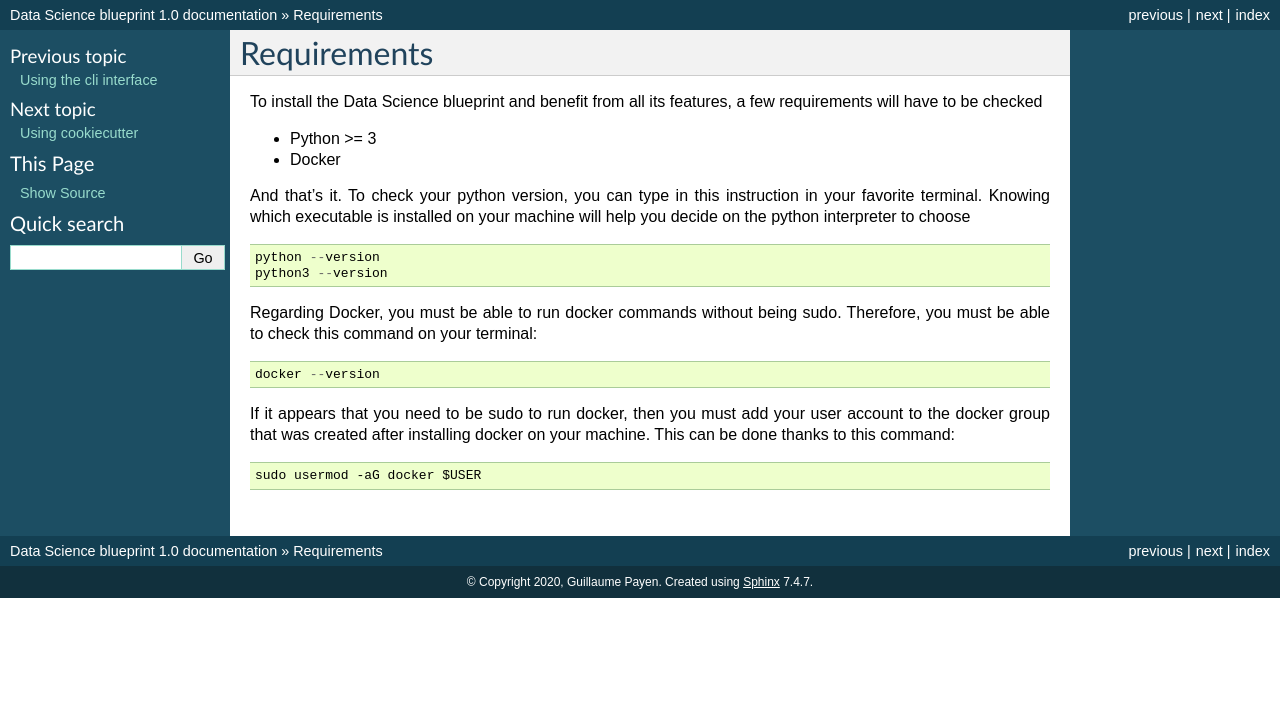
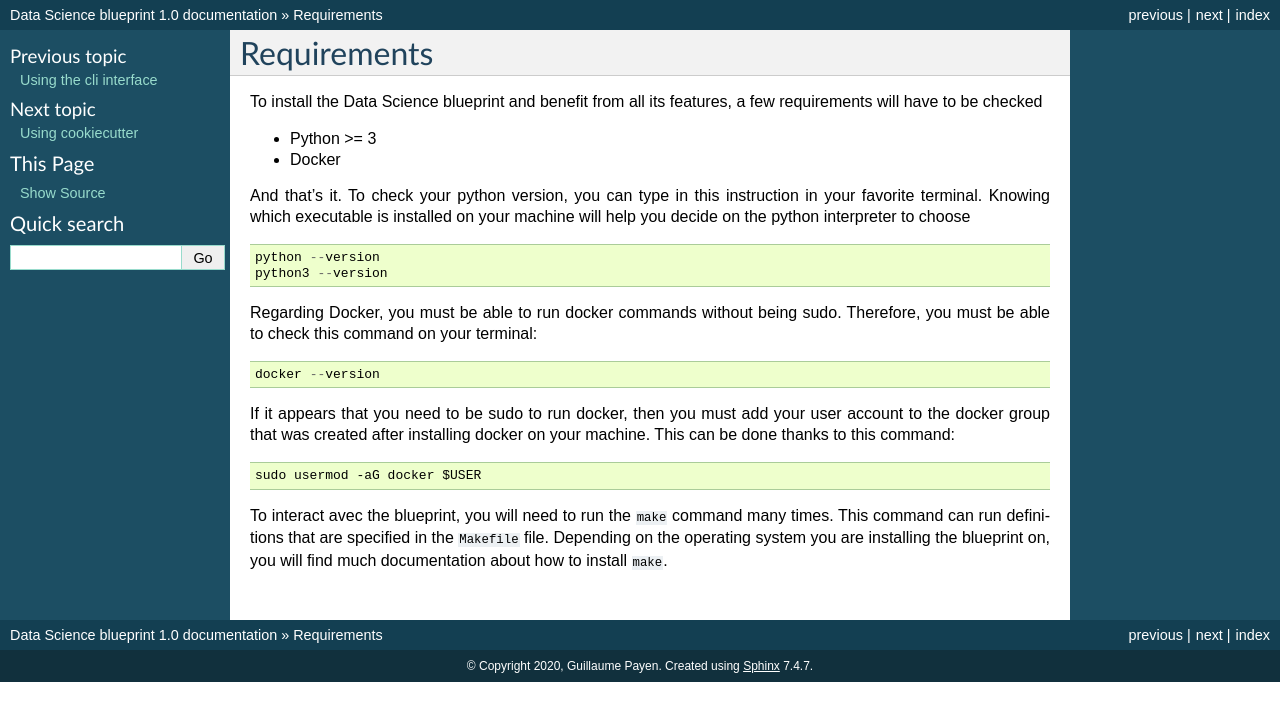
Before and after one commit to mysketches/data-science-blueprint, a Sphinx documentation site: the page built from docs/source/installation/requirements.rst, in a window 1280 px wide. Shown: the top 721 px of the page. Built offline with Sphinx 7.4.7, drawn with Linux system fonts in a browser that asks for light colours; pages that are not in the unit, such as notebooks, are missing from menus.

Commit message:
Documentation

```diff
--- a/docs/source/installation/requirements.rst
+++ b/docs/source/installation/requirements.rst
@@ -21,3 +21,7 @@ If it appears that you need to be sudo to run docker, then you must add your use
 was created after installing docker on your machine. This can be done thanks to this command::
 
         sudo usermod -aG docker $USER
+
+To interact avec the blueprint, you will need to run the ``make`` command many times. This command can run definitions
+that are specified in the ``Makefile`` file. Depending on the operating system you are installing the blueprint on, you will find
+much documentation about how to install ``make``.
```
